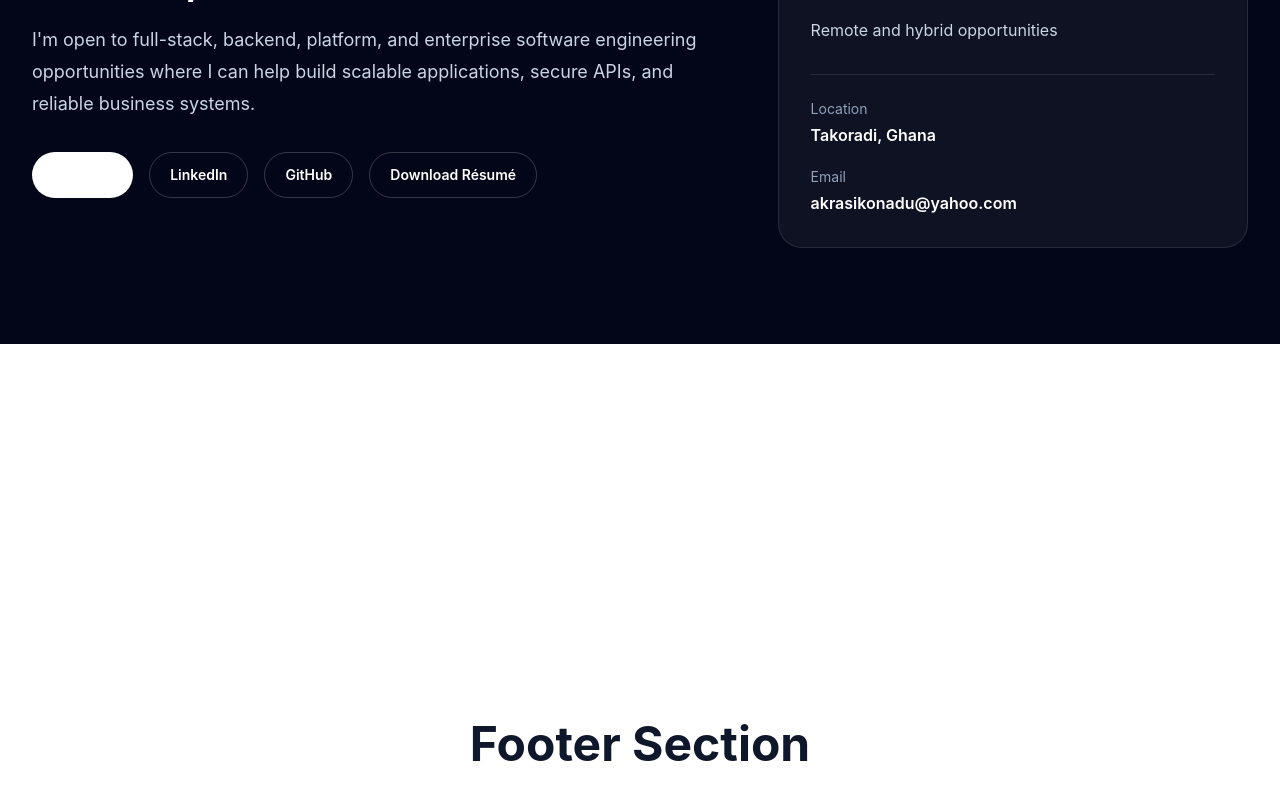
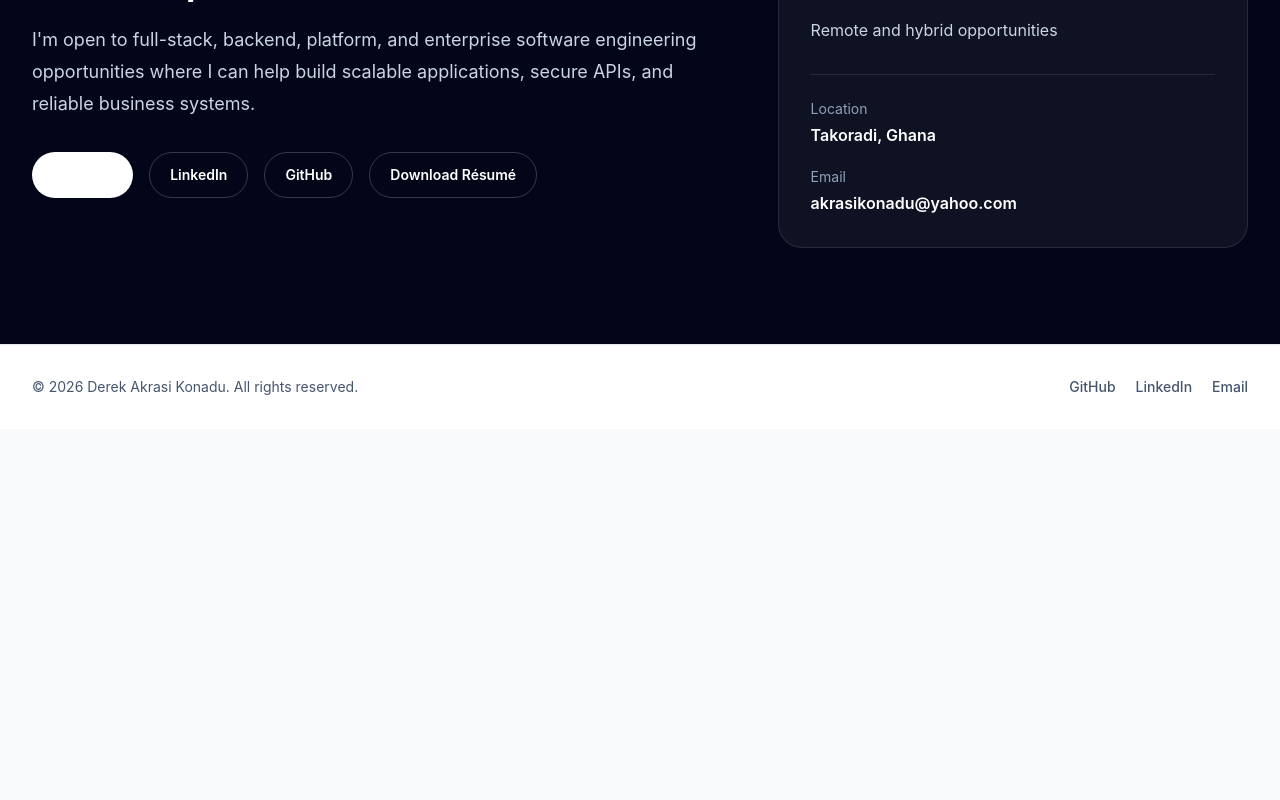
Before and after one commit to obibaadoma/derek-konadu, a React (Vite) app: page / in a window 1280 px wide. Shown: the part 7208-8008 px from the top of the page. After the commit the page ends 7637 px from the top, so only its background shows below. Built offline with nearby package versions, Linux system fonts and the light colour scheme.

Commit message:
feat: add footer

```diff
--- a/src/components/layout/Footer.tsx
+++ b/src/components/layout/Footer.tsx
@@ -1,11 +1,46 @@
+import Container from "./Container";
+import { personalInfo } from "../../data";
+
+const currentYear = new Date().getFullYear();
+
 const Footer = () => {
   return (
-    <section
-      id="footer"
-      className="flex h-screen items-center justify-center bg-white"
-    >
-      <h1 className="text-5xl font-bold">Footer Section</h1>
-    </section>
+    <footer className="border-t border-slate-200 bg-white py-8 dark:border-slate-800 dark:bg-slate-950">
+      <Container>
+        <div className="flex flex-col gap-4 text-center sm:flex-row sm:items-center sm:justify-between sm:text-left">
+          <p className="text-sm text-slate-600 dark:text-slate-400">
+            © {currentYear} {personalInfo.name}. All rights reserved.
+          </p>
+
+          <div className="flex justify-center gap-5 text-sm font-medium text-slate-600 dark:text-slate-400">
+            <a
+              href={personalInfo.github}
+              target="_blank"
+              rel="noreferrer"
+              className="transition hover:text-slate-950 dark:hover:text-white"
+            >
+              GitHub
+            </a>
+
+            <a
+              href={personalInfo.linkedin}
+              target="_blank"
+              rel="noreferrer"
+              className="transition hover:text-slate-950 dark:hover:text-white"
+            >
+              LinkedIn
+            </a>
+
+            <a
+              href={`mailto:${personalInfo.email}`}
+              className="transition hover:text-slate-950 dark:hover:text-white"
+            >
+              Email
+            </a>
+          </div>
+        </div>
+      </Container>
+    </footer>
   );
 };
 
```
